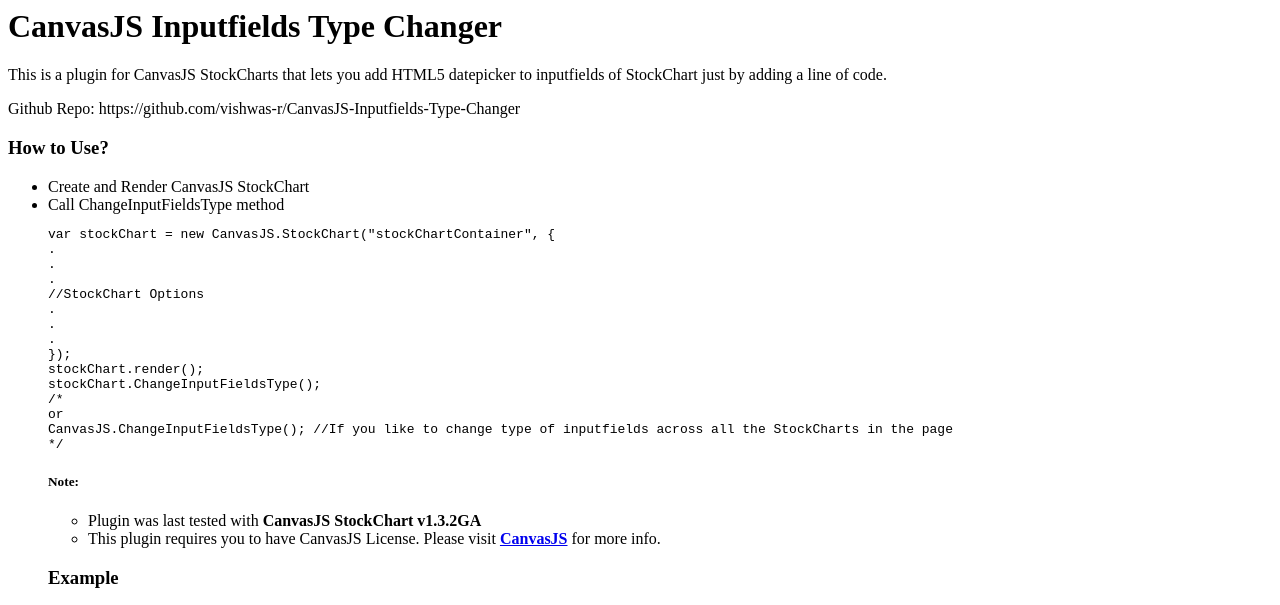
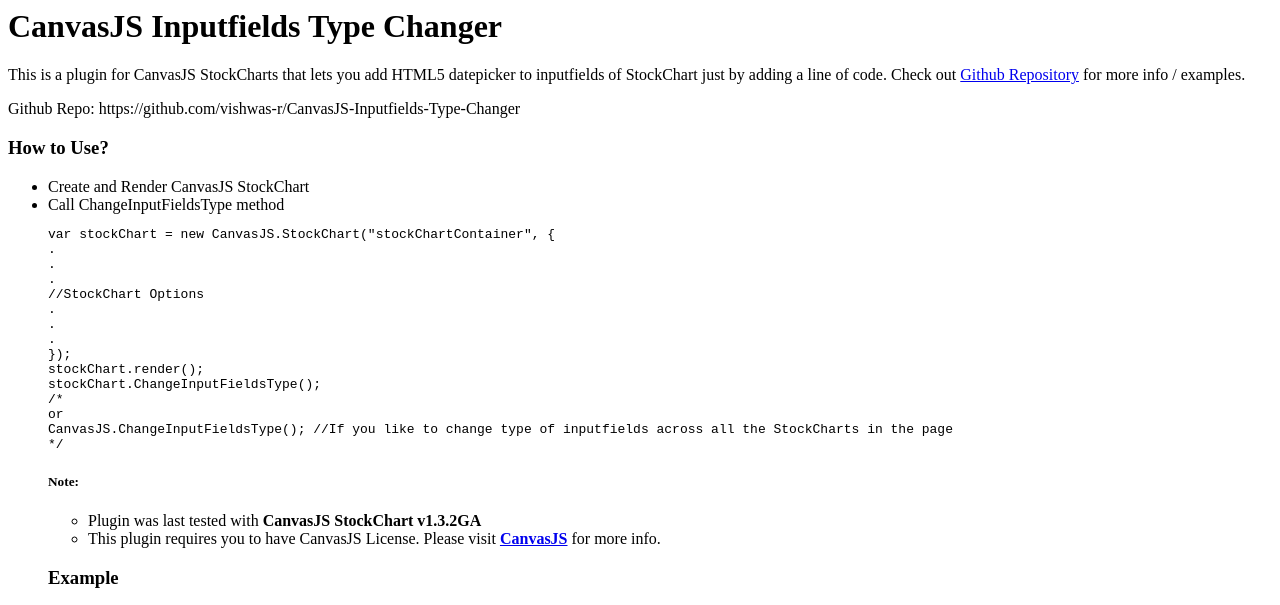
Before and after one commit to vishwas-r/CanvasJS-Inputfields-Type-Changer, a plain HTML site: page index.html in a window 1280 px wide. Drawn offline with nearby package versions, Linux system fonts and the light colour scheme; a script that the page names is missing.

Commit message:
Update index.html

```diff
--- a/index.html
+++ b/index.html
@@ -55,7 +55,7 @@ window.onload = function () {
 </head>
 <body>
 <h1 id="canvasjs-inputfields-type-changer">CanvasJS Inputfields Type Changer</h1>
-<p>This is a plugin for CanvasJS StockCharts that lets you add HTML5 datepicker to inputfields of StockChart just by adding a line of code.</p>
+<p>This is a plugin for CanvasJS StockCharts that lets you add HTML5 datepicker to inputfields of StockChart just by adding a line of code. Check out <a href="https://github.com/vishwas-r/CanvasJS-Inputfields-Type-Changer/">Github Repository</a> for more info / examples.</p>
 <p>Github Repo: https://github.com/vishwas-r/CanvasJS-Inputfields-Type-Changer</p>
 <h3 id="how-to-use-">How to Use?</h3>
 <ul>
```
